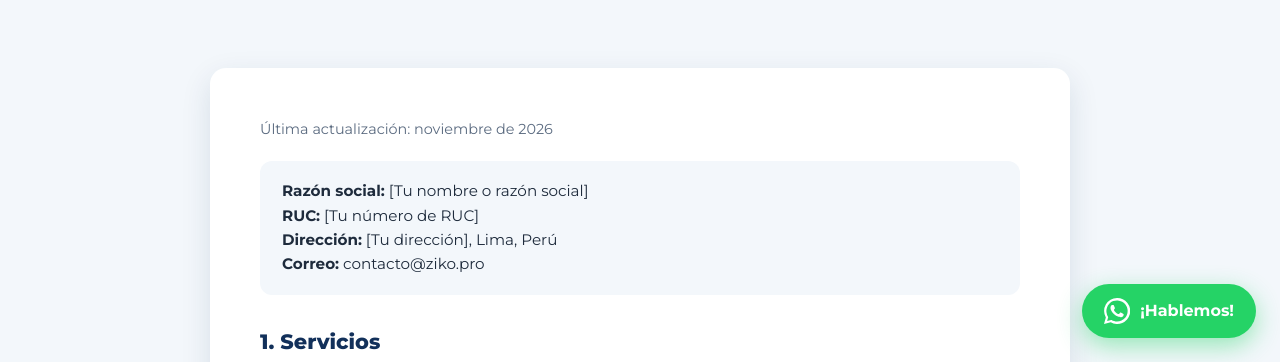
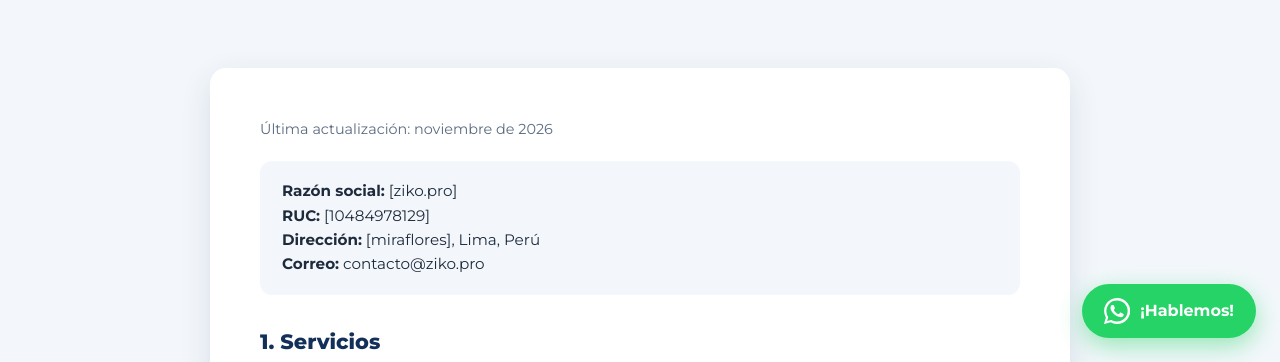
Before and after one commit to zikopro820/ziko, a plain HTML site: page terminos.html in a window 1280 px wide. Shown: the part 438-800 px from the top of the page. Drawn offline with Linux system fonts and the light colour scheme.

Commit message:
Update company details in terminos.html

```diff
--- a/terminos.html
+++ b/terminos.html
@@ -63,9 +63,9 @@
         <p class="updated" data-ed="terminos.t3">Última actualización: noviembre de 2026</p>
         <div class="company-box">
           <!-- ⚠️ COMPLETA CON TUS DATOS REALES -->
-          <strong data-ed="terminos.t4">Razón social:</strong> [Tu nombre o razón social]<br>
-          <strong data-ed="terminos.t5">RUC:</strong> [Tu número de RUC]<br>
-          <strong data-ed="terminos.t6">Dirección:</strong> [Tu dirección], Lima, Perú<br>
+          <strong data-ed="terminos.t4">Razón social:</strong> [ziko.pro]<br>
+          <strong data-ed="terminos.t5">RUC:</strong> [10484978129]<br>
+          <strong data-ed="terminos.t6">Dirección:</strong> [miraflores], Lima, Perú<br>
           <strong data-ed="terminos.t7">Correo:</strong> contacto@ziko.pro
         </div>
         <h2 data-ed="terminos.t8">1. Servicios</h2>
```
